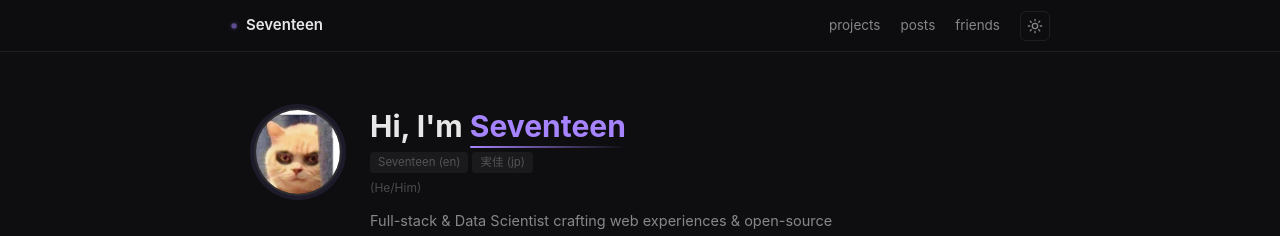
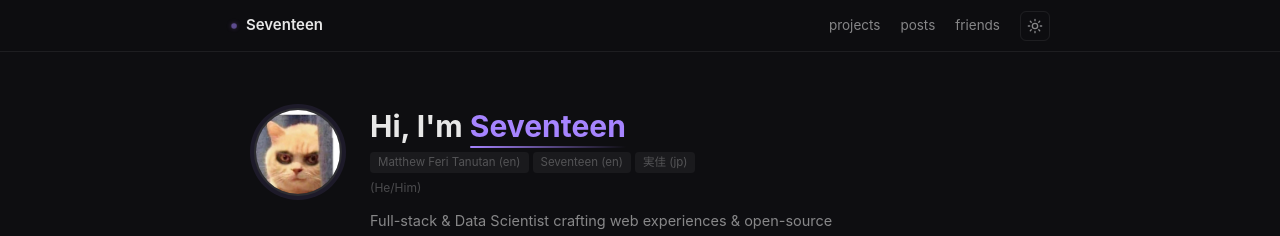
Before and after one commit to Seventeen23/portfoliov2, a React (Vite) app in the folder my-app/: page / in a window 1280 px wide. Shown: the top 236 px of the page. Built offline with nearby package versions, Linux system fonts and the light colour scheme.

Commit message:
Added Analytics from vercel

```diff
--- a/my-app/package.json
+++ b/my-app/package.json
@@ -11,6 +11,7 @@
   },
   "dependencies": {
     "@tailwindcss/vite": "^4.2.2",
+    "@vercel/analytics": "^2.0.1",
     "react": "^19.2.4",
     "react-dom": "^19.2.4"
   },
--- a/my-app/src/App.tsx
+++ b/my-app/src/App.tsx
@@ -1,4 +1,5 @@
 import React, { useState, useEffect, useRef } from "react";
+import { Analytics } from "@vercel/analytics/react"
 import {
   profile, projectCategories, blogPosts, friends,
   type Project, type ProjectCategory, type BlogPost, type Friend,
@@ -239,7 +240,7 @@ const App: React.FC = () => {
 
   return (
     <div className={`min-h-screen flex flex-col ${pageBg} ${textBase} transition-colors duration-300`}>
-
+      <Analytics />
       {/* ── Nav ── */}
       <header className={`sticky top-0 z-50 flex items-center justify-between px-6 h-[52px] ${navBg} backdrop-blur-xl border-b ${borderBase} transition-colors duration-300`}
         style={{ paddingLeft: "max(24px, calc((100% - 820px) / 2))", paddingRight: "max(24px, calc((100% - 820px) / 2))" }}
--- a/my-app/src/data/portfolioData.ts
+++ b/my-app/src/data/portfolioData.ts
@@ -12,17 +12,17 @@ import isdaknow_banner from "../assets/isdaknow_banner.png"; // Project Banner
 
 export const profile = {
   name: "Seventeen",
-  displayNames: ["Seventeen (en)", "実佳 (jp)"],
+  displayNames: ["Matthew Feri Tanutan (en)","Seventeen (en)", "実佳 (jp)"],
   pronouns: "(He/Him)",
   tagline: "Full-stack & Data Scientist crafting web experiences & open-source tools. Aspiring game developer, AI researcher & developer.",
   avatar: avatar, // URL to your avatar image, leave empty for initials fallback
   socials: [
-    { label: "Resume",    href: "/resume.pdf",                              icon: "resume",  download: true },
-    { label: "GitHub",    href: "https://github.com/Seventeen23",           icon: "github"  },
-    { label: "Twitter",   href: "https://x.com/MatthewTanutan",                icon: "twitter" },
+    { label: "Resume",    href: "/resume.pdf",                                icon: "resume",     download: true },
+    { label: "GitHub",    href: "https://github.com/Seventeen23",             icon: "github"  },
+    { label: "Twitter",   href: "https://x.com/MatthewTanutan",               icon: "twitter" },
     // { label: "Bluesky",   href: "https://bsky.app/profile/you.bsky.social",  icon: "bluesky" },
     // { label: "Discord",   href: "https://discord.gg/yourserver",             icon: "discord" },
-    { label: "Email",     href: "mailto:matthewtanutan17@gmail.com",         icon: "email"   },
+    { label: "Email",     href: "mailto:matthewtanutan17@gmail.com",          icon: "email"   },
     // { label: "itch.io",   href: "https://yourname.itch.io",                  icon: "itch"    },
   ],
 };
@@ -62,7 +62,7 @@ export const projectCategories: ProjectCategory[] = [
       {
         title: "IsdaKnow",
         href: "#",
-        description: "An AI-Powered web app that identify fish specied by uploading a fish image or via realtime web camera. Also won 3rd Place in the InnoFiesta 2024: AI and Data Science Competition. \n\nBuilt with YOLOv8, Flask, and OpenCV",
+        description: "An AI-Powered web app that identifies fish species by uploading a fish image or via realtime web camera. Also won 3rd Place in the InnoFiesta 2024: AI and Data Science Competition. \n\nBuilt with YOLOv8, Flask, and OpenCV",
         tags: ["Image Classification", "AI", "Flask", "Data Cleaning & Annotation"],
         banner: isdaknow_banner,
         badge: "Undeployed",
```
Also changed, not shown: 1 other file (tests, documents, lock files or other folders).
